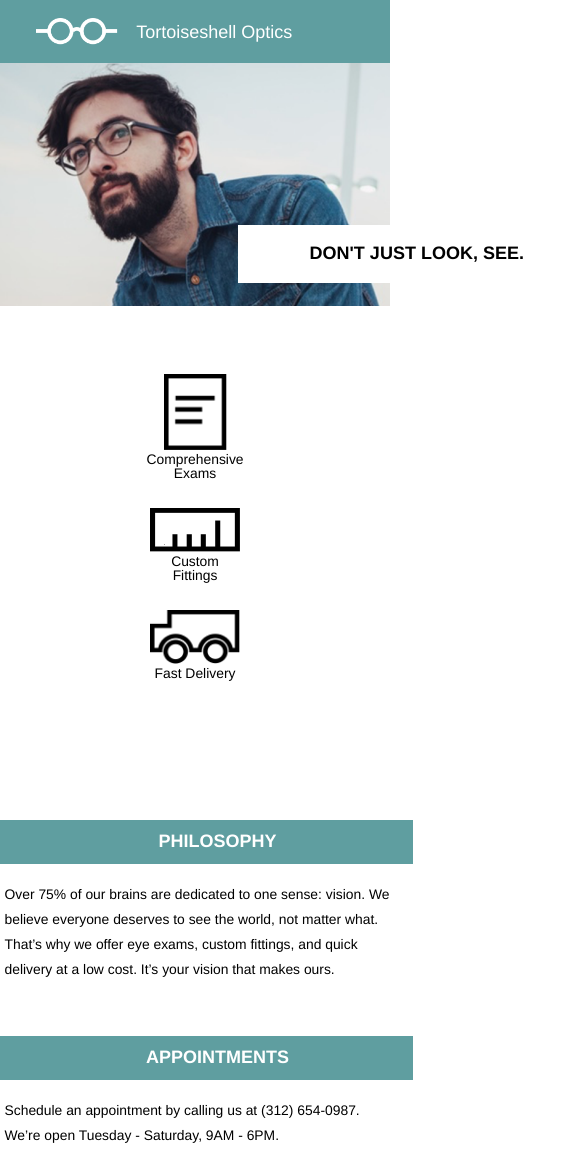
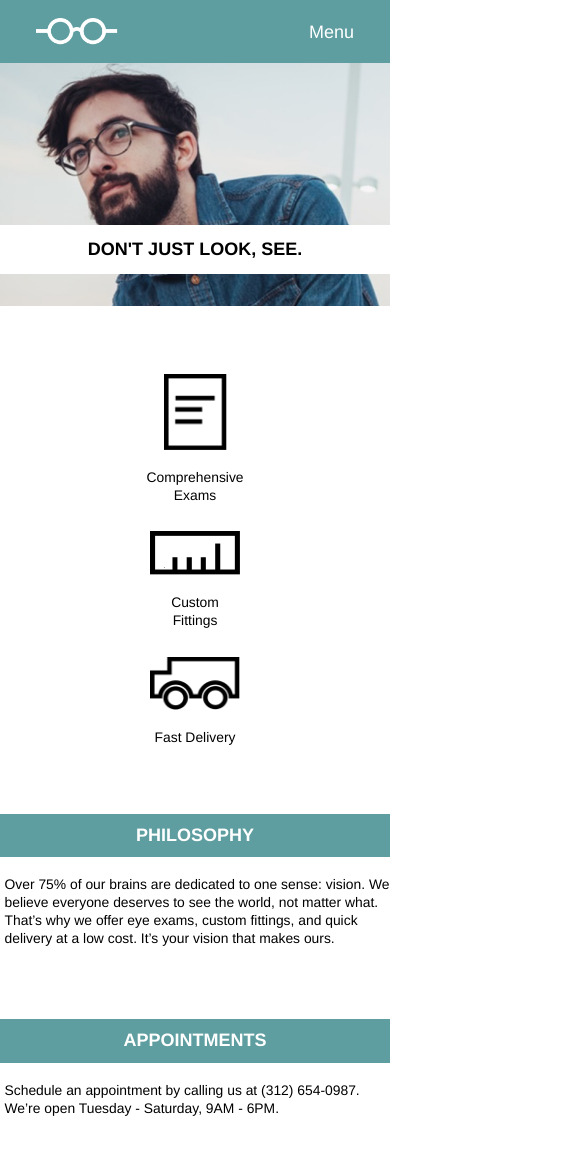
Before and after one commit to mistytree/TortoiseshellOptics, a plain HTML site: page index.html in a window 390 px wide. Shown: the top 1151 px of the page, 585 px wide, since content can reach past the window. Drawn offline with Linux system fonts and the light colour scheme.

Commit message:
Finished version | 2018-01-28

```diff
--- a/index.html
+++ b/index.html
@@ -12,15 +12,18 @@
 
     <header>
 
-      <div class="banner-container">
+      <nav class="banner-container">
 
         <div class="banner-header">
 
           <div class="header-left">
             <img src="./resources/img/logo-white.png" alt="Round Glasses">
-            <span>Tortoiseshell Optics</span>
+            <div class="header-logo-text">
+              <span>Tortoiseshell Optics</span>
+            </div>
           </div>
 
+          <!-- More elegant solution would be using <ul> and <li> tags !!! -->
           <div class="header-right">
             <span><a href="#services">Services</a></span>
             <span><a href="#products">Products</a></span>
@@ -33,10 +36,12 @@
 
         </div>
 
+      </nav>
+
+      <div class="container-white-box">
         <div class="banner-white-box">
           <span>DON'T JUST LOOK, SEE.</span>
         </div>
-
       </div>
 
     </header>
@@ -46,27 +51,21 @@
       <div class="container upper-part">
 
         <div class="upper-part left">
-          <div>
-            <img src="./resources/img/paper-icon.png" alt="Paper Sheet Graphics">
-          </div>
+          <img src="./resources/img/paper-icon.png" alt="Paper Sheet Graphics">
           <div class="text-left">
             <span>Comprehensive Exams</span>
           </div>
         </div>
 
         <div class="upper-part center">
-          <div>
-            <img src="./resources/img/ruler-icon.png" alt="Ruler Graphics">
-          </div>
+          <img src="./resources/img/ruler-icon.png" alt="Ruler Graphics">
           <div class="text-center">
             <span>Custom Fittings</span>
           </div>
         </div>
 
         <div class="upper-part right">
-          <div>
-            <img src="./resources/img/truck-icon.png" alt="Truck Graphics">
-          </div>
+          <img src="./resources/img/truck-icon.png" alt="Truck Graphics">
           <div class="text-right">
             <span>Fast Delivery</span>
           </div>
@@ -81,10 +80,10 @@
             <span>PHILOSOPHY</span>
           </div>
           <div class="bottom-part text">
-            <span>Over 75% of our brains are dedicated to one sense: vision.
+            <p>Over 75% of our brains are dedicated to one sense: vision.
               We believe everyone deserves to see the world, not matter what.
               That’s why we offer eye exams, custom fittings, and quick delivery
-              at a low cost. It’s your vision that makes ours.</span>
+              at a low cost. It’s your vision that makes ours.</p>
           </div>
         </div>
 
@@ -97,8 +96,8 @@
             <span>APPOINTMENTS</span>
           </div>
           <div class="bottom-part text">
-            <span>Schedule an appointment by calling us at (312) 654-0987.
-              We’re open Tuesday - Saturday, 9AM - 6PM.</span>
+            <p>Schedule an appointment by calling us at (312) 654-0987.
+              We’re open Tuesday - Saturday, 9AM - 6PM.</p>
           </div>
         </div>
 
@@ -106,10 +105,10 @@
 
     </div>
 
-    <footer>
+    <footer class="footer-container">
 
-      <div class="footer">
-        <img src="./resources/img/logo-black.png" alt="Black Glasses Graphics">
+      <img src="./resources/img/logo-black.png" alt="Black Glasses Graphics">
+      <div class="footer-text">
         <span>Copyright Tortoiseshell Optics</span>
       </div>
 
--- a/resources/css/style.css
+++ b/resources/css/style.css
@@ -1,28 +1,24 @@
 html {
-  font-family: Helvetica;
+  /* Always declare for font-family "sans-serif" font which gets applied if first font */
+  /* declared (Helvetica in this case) is not supported!!! */
+  font-family: "Helvetica", sans-serif;
   font-size: 18px;
   line-height: 1.4;
 }
 
-.banner-white-box,
+.container-white-box,      /* Has to declare .container-white-box too!!! */
+.banner-container,
 .container,
-.footer {
-  display: block;            /* First 3 lines of code will center the block */
-  margin-left: auto;
-  margin-right: auto;
-
-  width: 960px;
+.footer-container {
+  margin: auto;
+  /* Has to be set to max-width to shrink later proportionally with .banner-header */
+  max-width: 960px;
 }
 
 /* BANNER Section */
-
-.banner-container {
-  /* To display .banner-header and .banner-white-box not on the same line */
-  display: block;
-}
-
 /* Don't load image through HTML because it will not be placed behind green nav-bar */
 /* but rather under as elements flow naturally! */
+
 header {
   background-image: url("../img/main-banner.png");
   background-size: cover;
@@ -36,9 +32,6 @@ header {
 .banner-header {
   top: 1rem;
   position: relative;  /* Position relative to .banner-container */
-
-  margin-left: auto;
-  margin-right: auto;
   max-width: 960px;    /* Has to be set to max-width not just width in order to shrink */
 
   display: flex;
@@ -67,17 +60,23 @@ header {
   color: White;
 }
 
-.mobile-nav {                 /* Turns off navigation menu for mobile devices */
+.mobile-nav {      /* Turns off navigation menu for mobile devices */
   display: none;
 }
 
 /* WHITE BOX Sub-Section */
 
+/* Need this to position finely white-box later through "display: inline-block;"!!! */
+.container-white-box {
+  display: flex;
+  justify-content: flex-end;
+}
+
 .banner-white-box {
-  position: relative;  /* Position relative to .banner-container */
-  top: 11rem;          /* Relative to .banner-header */
-  right: -13.2rem;     /* Setting white box 2rem off right side of .banner-head */
-  max-width: fit-content;  /* Good trick to set width of container only to content size */
+  display: inline-block;
+  margin-top: 10rem;    /* Relative to .banner-header */
+  margin-right: -2rem;
+  /* max-width: fit-content;  /* Good trick to set width of container only to content size */
 
   font-weight: bold;
   font-size: 2rem;
@@ -133,6 +132,7 @@ header {
   display: flex;
   justify-content: center;
   text-align: center;
+  line-height: 1.4;
   width: 5rem;  /* To force text to wrap in two lines */
 }
 
@@ -156,14 +156,12 @@ header {
   padding-left: 1.25rem;
   padding-top: 0.5rem;
   padding-bottom: 0.5rem;
-
 }
 
 .bottom-part.left,
 .bottom-part.right {
   line-height: 1.4rem;
   width: 35%;
-  margin-top: 1rem;
 }
 
 .bottom-part.center {    /* To create 5% width gap between right and left container */
@@ -172,7 +170,7 @@ header {
 
 /* FOOTER Section */
 
-.footer {
+.footer-container {
   margin-top: 5rem;
 
   display: flex;
@@ -182,72 +180,84 @@ header {
   background-color: azure;
 }
 
-.footer img {
+.footer-container img {
   height: 1.5rem;
   padding: 4rem 1rem 4rem 4rem;
 }
 
-/* RESPONSIVE Design TABLET (768px) */
+/* RESPONSIVE Design TABLET (1024px) */
 
-@media only screen and (max-width: 768px) and (orientation: portrait){
+@media only screen and (max-width: 1024px) and (orientation: portrait){
+
+  .banner-container,
   .container,
-  .footer {
-    width: 100%;
+  .footer-container {
+    max-width: 100%;
   }
 
   header {
     height: 22rem;
   }
 
-  .mobile-nav {                 /* Turns off navigation menu for mobile devices */
-    display: none;
-  }
-
   .banner-header {
+    /* Has to be max-width not just width, otherwise will flow out of .banner-container!!! */
+    max-width: 100%;
     top: 0;
-    width: auto; /* To allow header shrink to proper width and narrow gap between right and left side */
-    white-space: nowrap;
   }
 
   .banner-white-box {
-    top: 5rem;                /* Relative to .banner-header */
-    margin-right: 15.2rem;    /* 2rem from right side (because -13.2rem offset set earlier) */
-    white-space: nowrap;
-
+    margin-top: 5rem;     /* Relative to .banner-header */
+    margin-right: 2rem;
+    padding: 0.75rem 4rem;
     font-size: 1.33rem;
-    padding: 0.75rem 4rem;
-  }
-
-  .bottom-part.center {    /* To create 10% width gap between right and left container */
-    width: 10%;
   }
 
 }
 
-/* RESPONSIVE Design MOBILE (480px) */
+/* RESPONSIVE Design TABLET (668px) */
+/* 668px seems to be a good breakpoint for menu */
 
-@media only screen and (max-width: 480px) and (orientation: portrait){
-  .header-right {              /* Turns off navigation menu for desktop & tablet */
+@media only screen and (max-width: 668px) and (orientation: portrait){
+
+  .header-right {   /* Turns off navigation menu for desktop & tablet */
     display: none;
   }
 
   .mobile-nav {
-    padding: 1rem;
+    display: block; /* IMPORTANT to activate menu through display: on this level!!! */
+  }
+
+  .mobile-nav a {
+    padding-right: 1rem;
+    padding-left: 2rem;
     text-decoration: none;
     color: White;
   }
+
+}
+
+/* RESPONSIVE Design MOBILE (540px) */
+
+@media only screen and (max-width: 540px) and (orientation: portrait){
 
   header {
     height: 17rem;
   }
 
+  .header-logo-text {
+    display: none;
+  }
+
   .banner-white-box {
-    top: 9rem;                /* Relative to .banner-header */
-    margin: 0;
+    width: 100%;
+    /* margin: auto - will make sure white box is border to border; 0 has no effect */
+    /* 9rem is relative to the green nav-bar (.banner-header) */
+    margin: 9rem auto 0 auto;
+    line-height: 0.7; /* Not in redline, but looks better this way */
 
     font-size: 1rem;
-    padding-top: 1rem;
-    padding-bottom: 1rem;
+    padding: 1rem 0;
+    text-align: center;
   }
 
   .container.upper-part,
@@ -272,10 +282,14 @@ header {
   .text-center,
   .text-right {
     font-size: 0.77rem;
+    line-height: 1.3;
+    margin-top: 1rem;
   }
 
   .green-container {
     width: 100%;
+    padding-left: 0;
+    margin-top: 0;
     text-align: center;
   }
 
@@ -290,7 +304,24 @@ header {
 
   .bottom-part.text {
     font-size: 0.77rem;
+    line-height: 1.3;
     margin-left: 0.25rem;
+    margin-bottom: 4rem;
+  }
+
+  .footer-container {
+    /* Combined gap between footer and body is 5rem. */
+    /* Comes from .bottom-part.text 4rem + .footer-container 1rem. */
+    margin-top: 1rem;
+    justify-content: center;
+  }
+
+  .footer-text {
+    display: none;
+  }
+
+  .footer-container img {
+    padding: 4rem 0;
   }
 
 }
```
